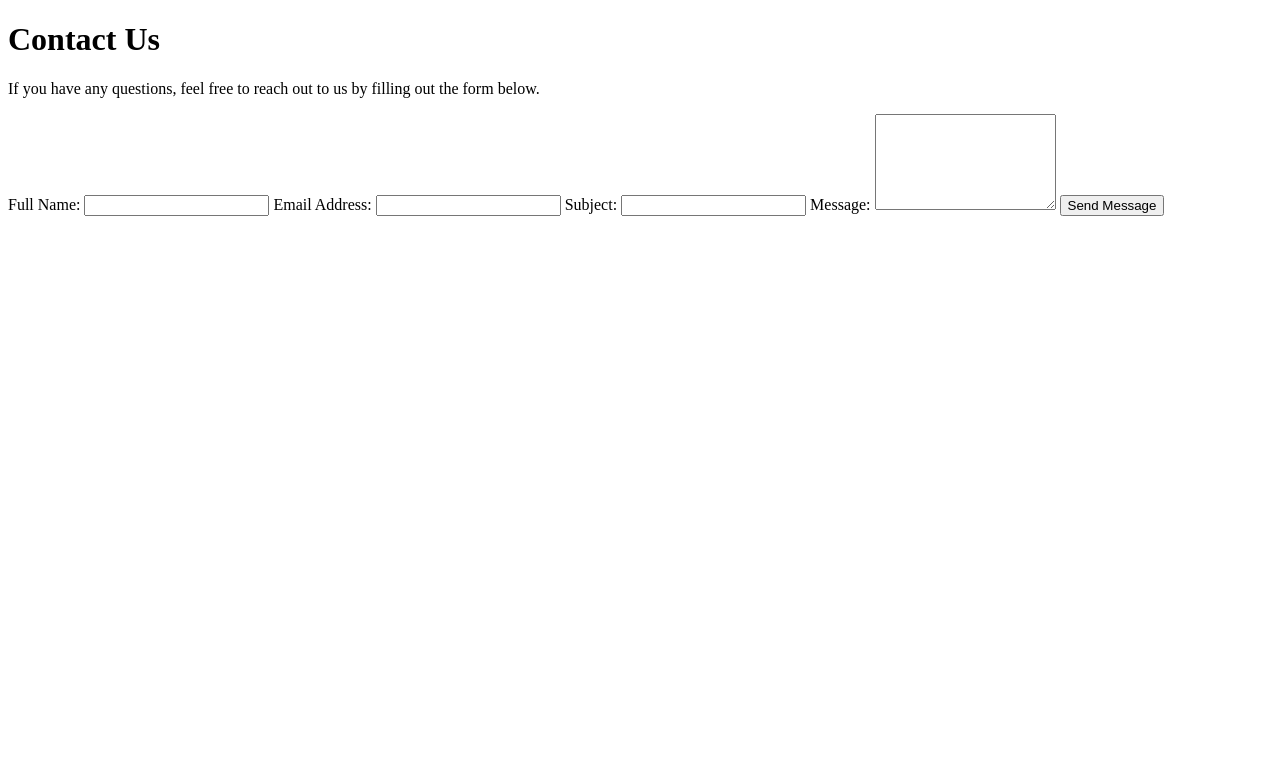
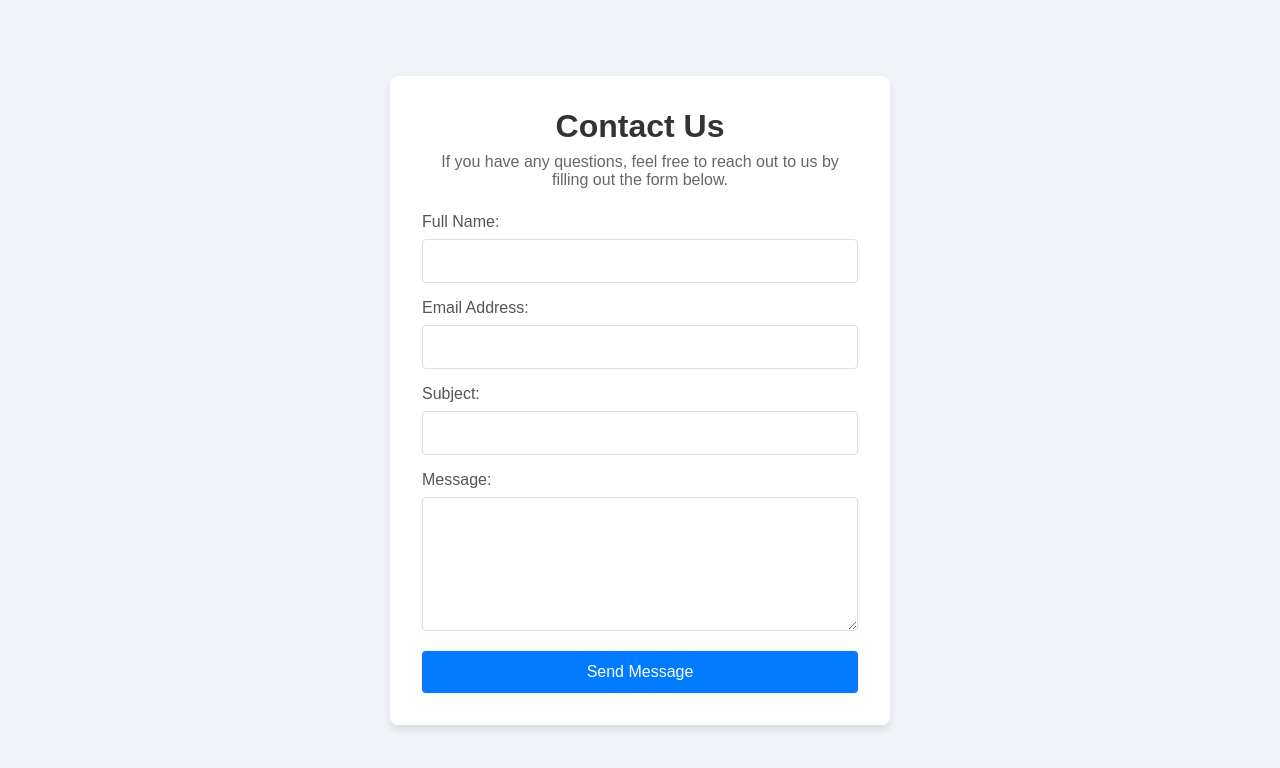
Before and after one commit to MehradMilan/SELT-Webpage, a website: page src/contact.html in a window 1280 px wide. Drawn offline with Linux system fonts and the light colour scheme.

Commit message:
Fix: correct css name

```diff
--- a/src/contact.html
+++ b/src/contact.html
@@ -4,14 +4,14 @@
     <meta charset="UTF-8">
     <meta name="viewport" content="width=device-width, initial-scale=1.0">
     <title>Contact Us</title>
-    <link rel="stylesheet" href="styles.css">
+    <link rel="stylesheet" href="style.css">
 </head>
 <body>
     <div class="contact-container">
         <h1>Contact Us</h1>
         <p>If you have any questions, feel free to reach out to us by filling out the form below.</p>
 
-        <form action="submit_form.php" method="POST" class="contact-form">
+        <form method="POST" class="contact-form">
             <label for="name">Full Name:</label>
             <input type="text" id="name" name="name" required>
 
```
